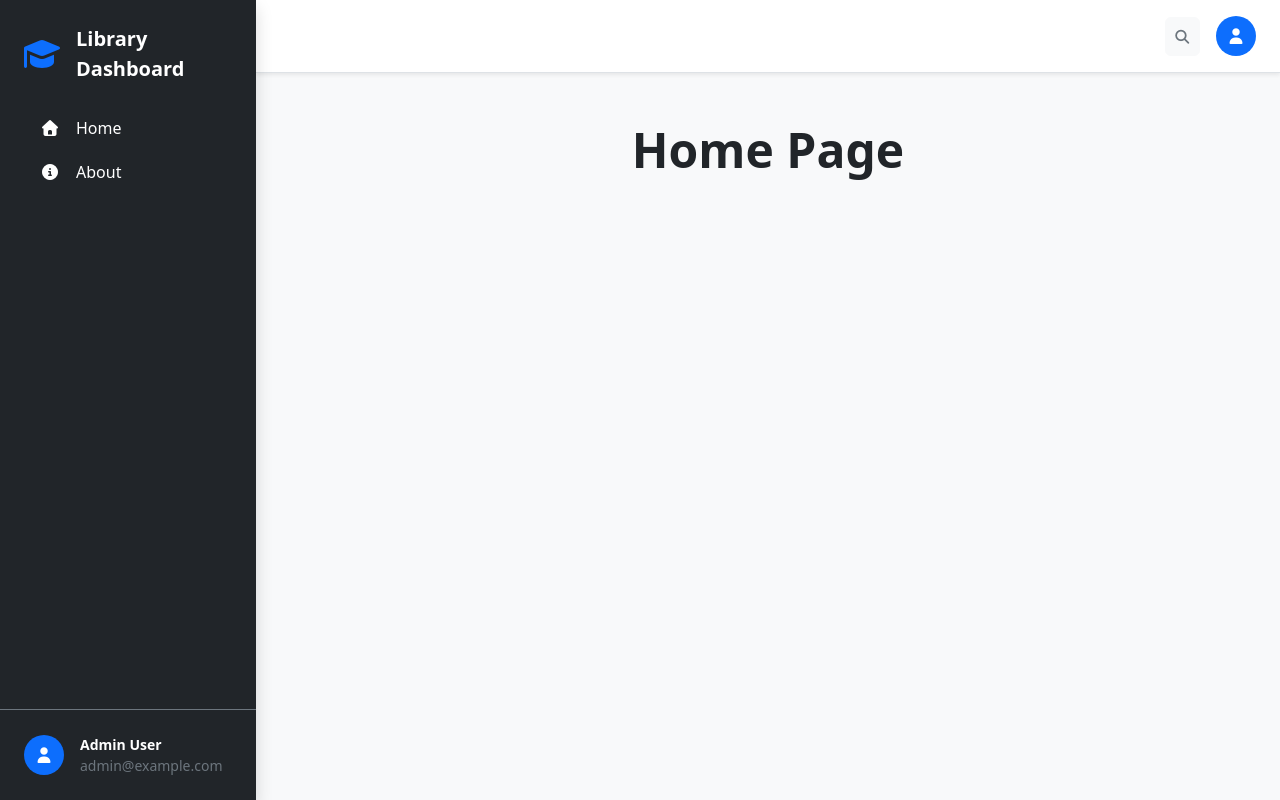
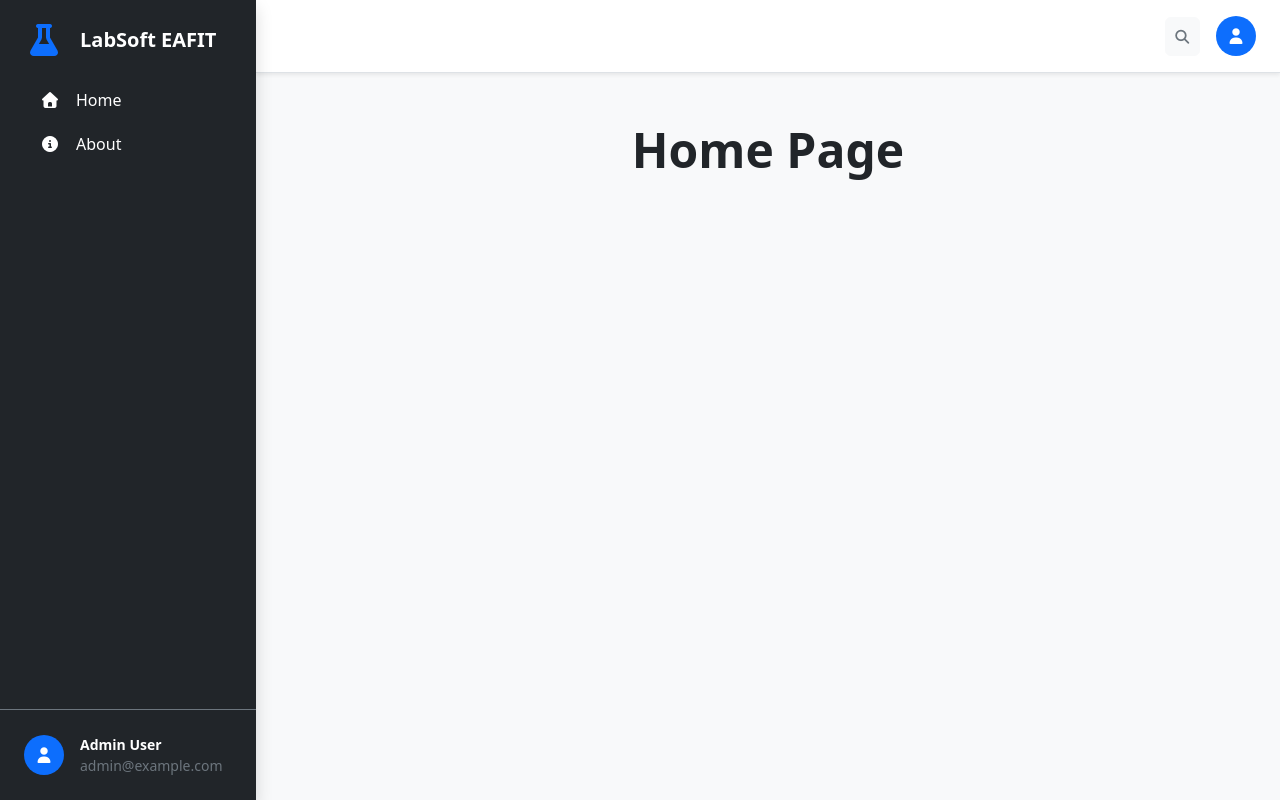
Before and after one commit to danielgara/labsoft-circularity, a Vue app: page / in a window 1280 px wide. Built offline with nearby package versions, Linux system fonts and the light colour scheme.

Commit message:
imp: lab soft

```diff
--- a/src/App.vue
+++ b/src/App.vue
@@ -9,8 +9,8 @@ import { RouterLink, RouterView } from 'vue-router';
       <aside class="bg-dark text-white shadow position-fixed h-100 d-flex flex-column sidebar">
         <div class="p-4 flex-grow-1">
           <div class="d-flex align-items-center mb-4">
-            <i class="fas fa-graduation-cap fs-2 me-3 text-primary"></i>
-            <span class="fw-bold fs-5">Library Dashboard</span>
+            <i class="fas fa-flask fs-2 me-3 text-primary"></i>
+            <span class="fw-bold fs-5">LabSoft EAFIT</span>
           </div>
 
           <nav class="d-flex flex-column gap-1">
```
